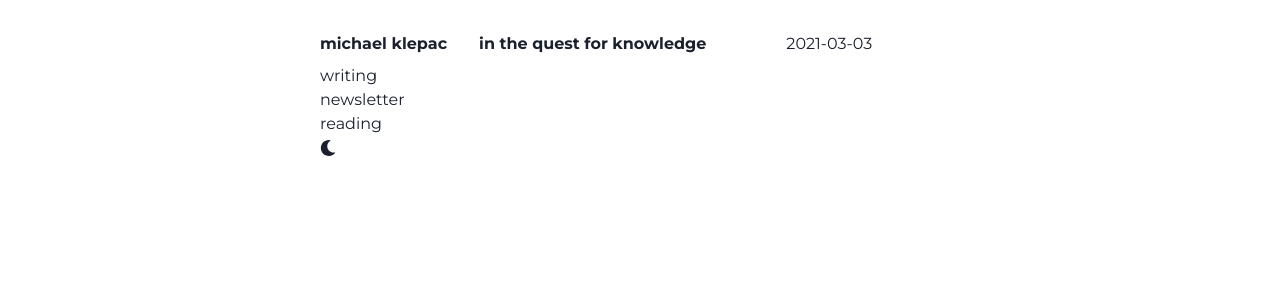
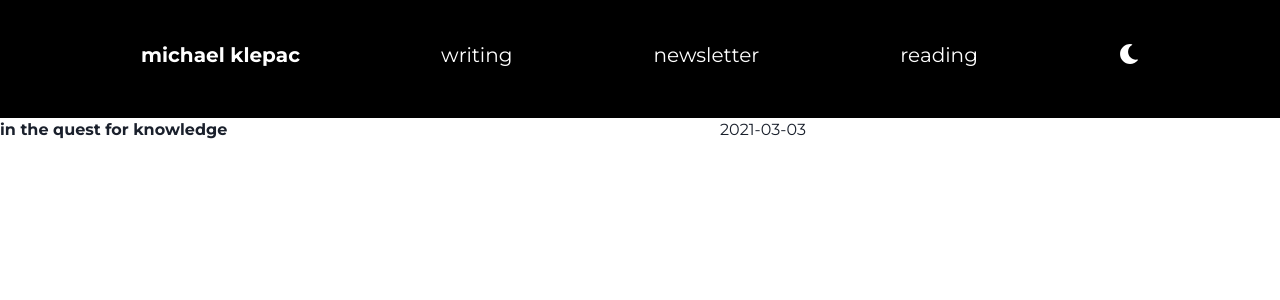
Before and after one commit to mklepac90/pf, a Next.js app: page / in a window 1280 px wide. Shown: the top 300 px of the page. Built offline with nearby package versions, Linux system fonts and the light colour scheme.

Commit message:
cleaned up layout + nav

```diff
--- a/components/Layout.js
+++ b/components/Layout.js
@@ -1,8 +1,10 @@
-import { Box, Grid } from '@chakra-ui/react';
+import { Box } from '@chakra-ui/react';
+import Nav from './Nav';
 
 export default function Layout({ children }) {
   return (
-    <Box maxW="640px" margin="auto" py={8}>
+    <Box w="100%" h="100%">
+      <Nav />
       {children}
     </Box>
   );
--- a/components/Nav.js
+++ b/components/Nav.js
@@ -6,8 +6,21 @@ import { Flex, Icon, Text, useColorMode } from '@chakra-ui/react';
 
 const Nav = () => {
   const { colorMode, toggleColorMode } = useColorMode();
+
+  const bgColor = colorMode === 'dark' ? 'white' : 'black';
+  const fontColor = colorMode === 'dark' ? 'black' : 'white';
+
   return (
-    <Flex as="nav" flexDir="column" pr={8} pl={[2, 0]}>
+    <Flex
+      as="nav"
+      flexDir="row"
+      w="100%"
+      justify="space-evenly"
+      bgColor={bgColor}
+      color={fontColor}
+      fontSize="xl"
+      py={10}
+    >
       <Text fontWeight="bold" pb={2}>
         <Link href="/">
           <a>michael klepac</a>
--- a/pages/_app.js
+++ b/pages/_app.js
@@ -2,6 +2,7 @@ import { ThemeProvider } from 'styled-components';
 import { ChakraProvider, CSSReset, extendTheme } from '@chakra-ui/react';
 import SEO from '../next-seo.config';
 import { DefaultSeo } from 'next-seo';
+import Layout from '../components/Layout';
 
 const theme = extendTheme({
   styles: {
@@ -49,10 +50,10 @@ function MyApp({ Component, pageProps }) {
   return (
     <ChakraProvider theme={theme}>
       <ThemeProvider theme={theme}>
-        <>
-          <DefaultSeo {...SEO} />
+        <DefaultSeo {...SEO} />
+        <Layout>
           <Component {...pageProps} />
-        </>
+        </Layout>
       </ThemeProvider>
     </ChakraProvider>
   );
--- a/pages/index.js
+++ b/pages/index.js
@@ -1,18 +1,12 @@
-import { Box, Flex, Grid, Text } from '@chakra-ui/react';
+import { Flex, Grid, Text } from '@chakra-ui/react';
 import fs from 'fs';
 import matter from 'gray-matter';
 import Link from 'next/link';
 import path from 'path';
-import Layout from '../components/Layout';
-import Nav from '../components/Nav';
 import { postFilePaths, POSTS_PATH } from '../utils/mdxUtils';
 
 export default function Index({ posts }) {
   return (
-    <Layout>
-      <Flex flexDir={['column', 'row']}>
-        <Nav />
-        <Box borderBottom="1px dotted #000" paddingBottom="20px" />
     <Flex flexDir="column" pt={[4, 0]} pl={[2, 0]}>
       {posts.map((post) => (
         <Grid gridTemplateColumns="1fr 1fr">
@@ -25,8 +19,6 @@ export default function Index({ posts }) {
         </Grid>
       ))}
     </Flex>
-      </Flex>
-    </Layout>
   );
 }
 
--- a/pages/newsletter/[slug].js
+++ b/pages/newsletter/[slug].js
@@ -9,7 +9,6 @@ import CustomLink from '../../components/CustomLink';
 import Layout from '../../components/Layout';
 import Callout from '../../components/Callout';
 import { newsletterFilePaths, NEWSLETTER_PATH } from '../../utils/mdxUtils';
-import Nav from '../../components/Nav';
 
 const components = {
   a: CustomLink,
@@ -22,10 +21,7 @@ const components = {
 export default function PostPage({ source, frontMatter }) {
   const content = hydrate(source, { components });
   return (
-    <Layout>
     <Flex flexDir={['column', 'row']}>
-        <Nav />
-        <Box borderBottom="1px dotted #000" paddingBottom="20px" />
       <Box mb="0" mt={4} px={12}>
         <Text as="h1">{frontMatter.title}</Text>
         {frontMatter.description && (
@@ -40,7 +36,6 @@ export default function PostPage({ source, frontMatter }) {
         </main>
       </Box>
     </Flex>
-    </Layout>
   );
 }
 
--- a/pages/reading/[slug].js
+++ b/pages/reading/[slug].js
@@ -6,10 +6,8 @@ import renderToString from 'next-mdx-remote/render-to-string';
 import Head from 'next/head';
 import path from 'path';
 import CustomLink from '../../components/CustomLink';
-import Layout from '../../components/Layout';
 import Callout from '../../components/Callout';
 import { readingFilePaths, READING_PATH } from '../../utils/mdxUtils';
-import Nav from '../../components/Nav';
 
 const components = {
   a: CustomLink,
@@ -22,10 +20,7 @@ const components = {
 export default function PostPage({ source, frontMatter }) {
   const content = hydrate(source, { components });
   return (
-    <Layout>
     <Flex flexDir={['column', 'row']}>
-        <Nav />
-        <Box borderBottom="1px dotted #000" paddingBottom="20px" />
       <Box mb="0" mt={4} px={12}>
         <Text as="h1">{frontMatter.title}</Text>
         {frontMatter.description && (
@@ -40,7 +35,6 @@ export default function PostPage({ source, frontMatter }) {
         </main>
       </Box>
     </Flex>
-    </Layout>
   );
 }
 
--- a/pages/writing/[slug].js
+++ b/pages/writing/[slug].js
@@ -10,7 +10,6 @@ import CustomLink from '../../components/CustomLink';
 import Layout from '../../components/Layout';
 import Callout from '../../components/Callout';
 import { postFilePaths, POSTS_PATH } from '../../utils/mdxUtils';
-import Nav from '../../components/Nav';
 
 const components = {
   a: CustomLink,
@@ -23,10 +22,7 @@ const components = {
 export default function PostPage({ source, frontMatter }) {
   const content = hydrate(source, { components });
   return (
-    <Layout>
     <Flex flexDir={['column', 'row']}>
-        <Nav />
-        <Box borderBottom="1px dotted #000" paddingBottom="20px" />
       <Box mb="0" mt={4} px={12}>
         <Text as="h1">{frontMatter.title}</Text>
         {frontMatter.description && (
@@ -41,7 +37,6 @@ export default function PostPage({ source, frontMatter }) {
         </main>
       </Box>
     </Flex>
-    </Layout>
   );
 }
 
```
Also changed, not shown: pages/newsletter.js (+1 -9 lines), pages/reading.js (+2 -10 lines). Lines whose indentation alone changed are shown as unchanged.
